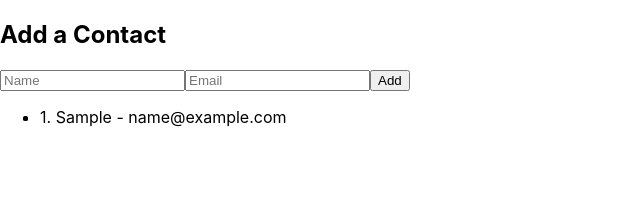
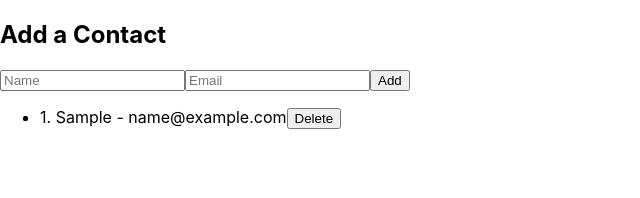
Before and after one commit to Saeed-Iqtaish/contact-manager, a React (Create React App) app: page / in a window 1280 px wide. Both pictures are taken after typing "Sample", "name@example.com" into the empty fields and a click on the button "Add". Shown: the top 198 px of the page, without its empty margins (0-640 px from the left). Built offline with nearby package versions, Linux system fonts and the light colour scheme.

Commit message:
Added ability to delete contact drom the contacts' list

```diff
--- a/src/App.js
+++ b/src/App.js
@@ -12,11 +12,15 @@ function App() {
     setContact([...contact,newContact])
   }
 
+  const deleteContact = (indexToDelete) => {
+    setContact(contact.filter((_, index) => index !== indexToDelete));
+  };
+
 
   return (
     <>
     <ContactForm addContact = {addContact}/>
-    <ContanctList contact = {contact}/>
+    <ContanctList contact = {contact} deleteContact = {deleteContact}/>
     </>
   );
 }
--- a/src/components/ContactItem.jsx
+++ b/src/components/ContactItem.jsx
@@ -1,10 +1,11 @@
 import React from 'react'
 
-function ContactItem({ contact, index }) {
+function ContactItem({ contact, index, deleteContact }) {
     return (
         <>
             <li key={index}>
                 {index + 1}. {contact.userName} - {contact.email}
+                <button onClick={() => deleteContact(index)}>Delete</button>
             </li>
         </>
     )
--- a/src/components/ContanctList.jsx
+++ b/src/components/ContanctList.jsx
@@ -10,7 +10,12 @@ function ContanctList(props) {
                 ) : (
                     props.contact.map((contact, index) => (
                         <li key={index}>
-                            {props.contact.map((contact, index) => <ContactItem contact={contact} index={index} />)}
+                            {props.contact.map((contact, index) =>
+                                <ContactItem
+                                    contact={contact}
+                                    index={index}
+                                    deleteContact={props.deleteContact}
+                                />)}
                         </li>
                     ))
                 )}
```
